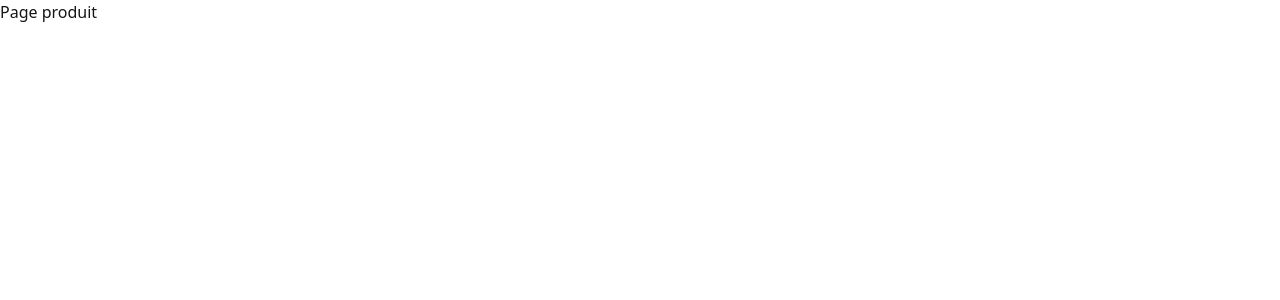
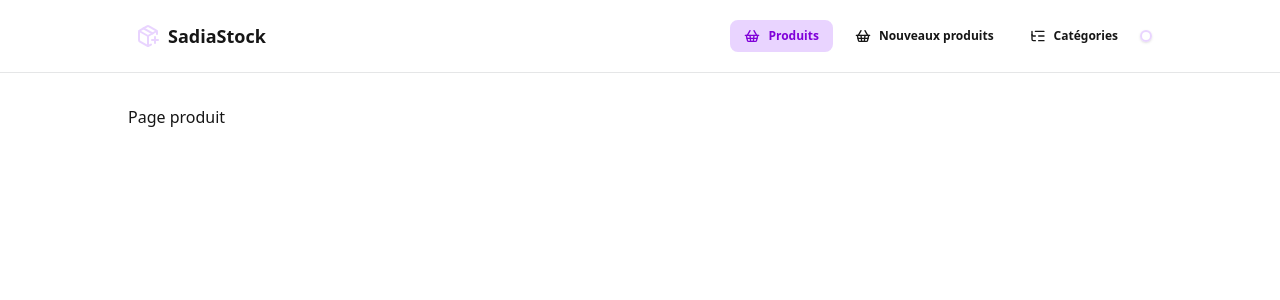
Before and after one commit to Sadias061/stock-next, a Next.js app: page /products in a window 1280 px wide. Shown: the top 300 px of the page. Built offline with nearby package versions, Linux system fonts and the light colour scheme; no server answers.

Commit message:
modification de la NavBar, mise en place de new-product

```diff
--- a/app/components/Navbar.tsx
+++ b/app/components/Navbar.tsx
@@ -17,8 +17,9 @@ const Navbar = () => {
 
   // Une liste de liens dynamiques
   const navLinks = [
+    { href: "/products", label: "Produits", icon: ShoppingBasket },
+    { href: "/new-product", label: "Nouveaux produits", icon: ShoppingBasket },
     { href: "/category", label: "Catégories", icon: ListTree },
-    { href: "/new-product", label: "Nouveaux produits", icon: ShoppingBasket },
   ];
 
   // fonction pour mapper les liens
--- a/app/new-product/page.tsx
+++ b/app/new-product/page.tsx
@@ -93,7 +93,7 @@ const Page = () => {
 
   return (
     <Wrapper>
-      <div className="flex justify-center items-center gap-5">
+      <div className="flex justify-center items-center">
         <div>
           <h1 className="text-2xl font-bold mb-4">
             Créer un <span className="text-primary">produit</span>
@@ -190,7 +190,7 @@ const Page = () => {
           </section>
         </div>
 
-        <div className="md:ml md:w-[300px] md:h-[300px] mt-4 border-2 border-primary rounded-3xl p-5 flex justify-center items-center">
+        <div className="md:ml-5 md:w-[300px] md:h-[300px] mt-4 border-2 border-primary rounded-3xl p-5 flex justify-center items-center">
           {previewUrl && previewUrl !== "" ? (
             <div className="text-center">
               <ProducImage
--- a/app/products/page.tsx
+++ b/app/products/page.tsx
@@ -1,11 +1,28 @@
-import React from 'react'
+"use client";
+import React, { useState } from "react";
+import Wrapper from "../components/Wrapper";
+import { useUser } from "@clerk/nextjs";
+import { Product } from "@/type";
 
 const page = () => {
+  // const { user } = useUser();
+  // const email = user?.primaryEmailAddress?.emailAddress as string;
+  // const [products, setProducts] = useState<Product[]>([]);
+
+  // const fetchProducts = async () => {
+  //   const response = await fetch(`/api/products?email=${email}`);
+  //   const data = await response.json();
+  //   setProducts(data);
+  // };
+
+  // fetchProducts();
+
+
   return (
-    <div>
+    <Wrapper>
       <h1>Page produit</h1>
-    </div>
-  )
-}
+    </Wrapper>
+  );
+};
 
-export default page
+export default page;
```
